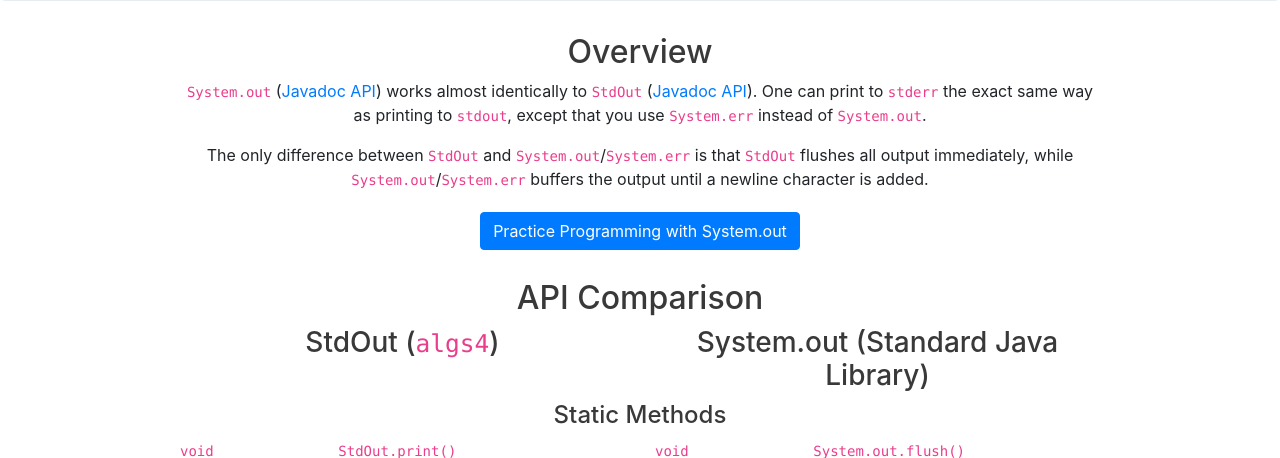
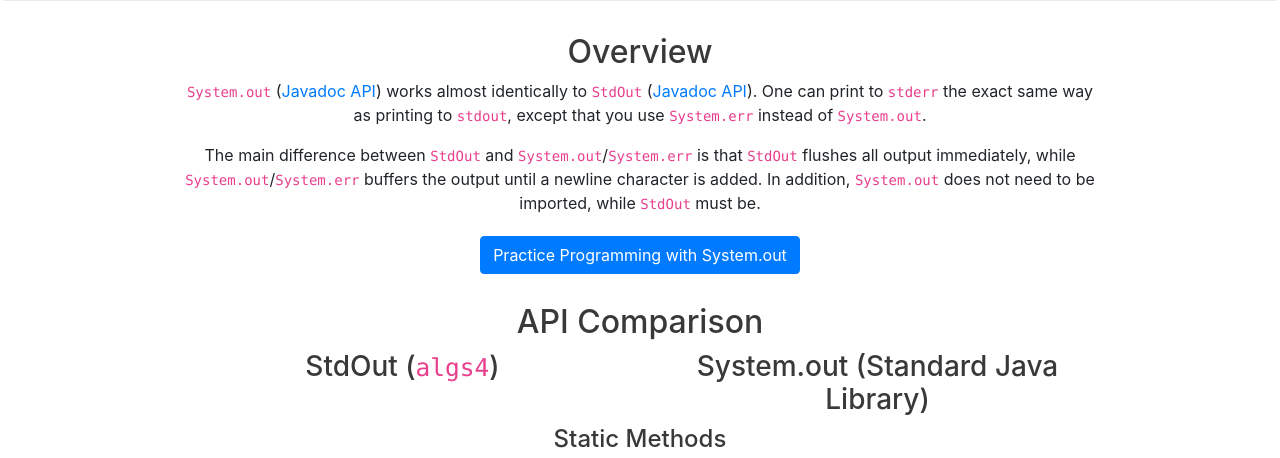
Before and after one commit to nfinkle/algs4-to-stdjava, a Flask app: page /modules/system-out/APIs.html in a window 1280 px wide. Shown: the part 279-737 px from the top of the page. Run offline with Flask 2, Linux system fonts and the light colour scheme; the visitor is signed in with stand-in values (Sample User, id 1); data comes from the database, SQL or seed files in the repository; parts of the project's set-up code (start-up, migrations or seed data) failed here and were passed over; some libraries are stand-ins or nearby versions.

Commit message:
Added Import Hint in Empty Class

```diff
--- a/app.py
+++ b/app.py
@@ -554,7 +554,7 @@ class DB_Entry(db.Model):
     is_groupA = db.Column(db.Boolean)
 
     def __init__(self, username):
-        empty_class = """// standard java imports here
+        empty_class = """// standard java imports here (e.g. import java.util.ArrayList;)
 public class tester {
    public static void main(String[] args) {
       throw new UnsupportedOperationException(\"Unimplemented method.\");
--- a/templates/modules/system-out.html
+++ b/templates/modules/system-out.html
@@ -20,12 +20,13 @@
 		API</a>). One can
 	print to <code>stderr</code> the exact same way as printing to <code>stdout</code>, except that you use
 	<code>System.err</code> instead of <code>System.out</code>. </p>
-<p>The only
+<p>The main
 	difference between <code>StdOut</code> and <code>System.out</code>/<code>System.err</code> is that
 	<code>StdOut</code>
 	flushes all output
 	immediately, while <code>System.out</code>/<code>System.err</code> buffers the output until a newline
-	character is added.</p>
+	character is added. In addition, <code>System.out</code> does not need to be imported, while <code>StdOut</code>
+	must be.</p>
 {% endblock %}
 
 
```
